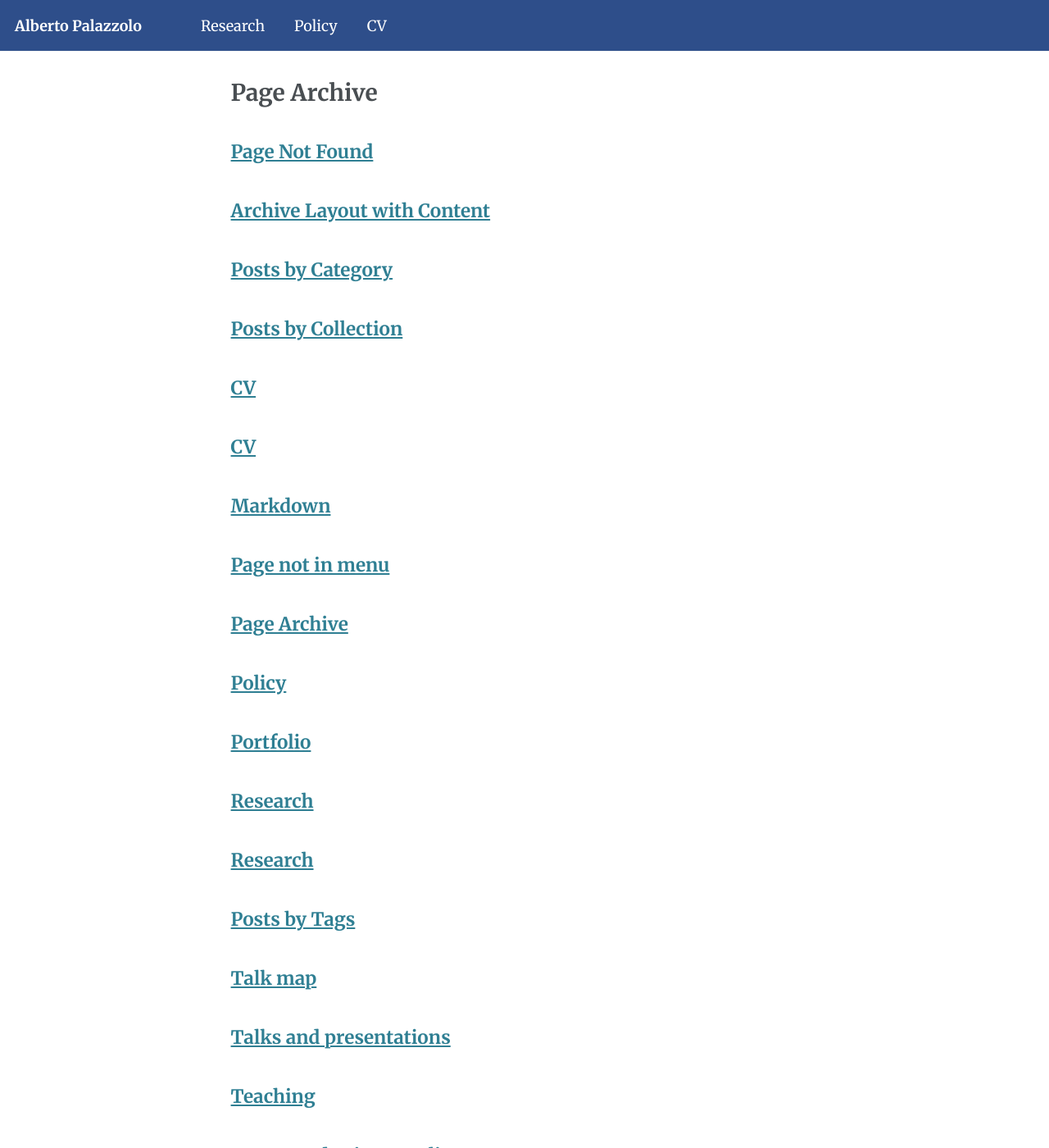
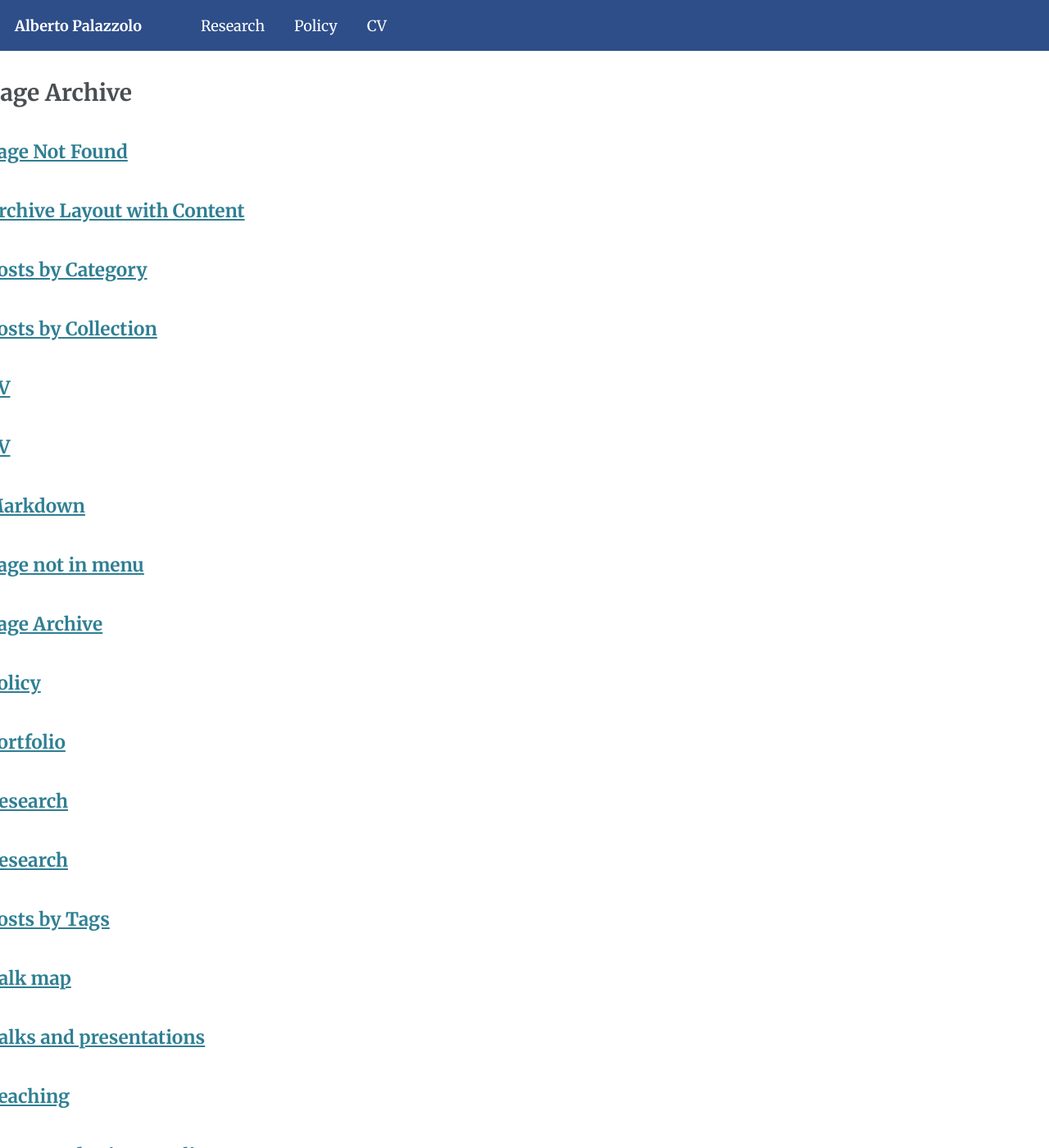
Before and after one commit to albepal/albepal.github.io, a Jekyll site: the page built from _pages/page-archive.html, in a window 1280 px wide and 1400 px high. Shown: the whole window at 82% size. Built offline with Jekyll 4.4.1, drawn with Linux system fonts in a browser that asks for light colours.

Commit message:
final update

```diff
--- a/_layouts/archive.html
+++ b/_layouts/archive.html
@@ -12,7 +12,17 @@
   {% endunless %}
 {% endif %}
 
-<div id="main" role="main">
+{% assign show_author_profile = false %}
+{% if page.author_profile or layout.author_profile %}
+  {% assign show_author_profile = true %}
+{% endif %}
+
+{% assign show_sidebar = show_author_profile %}
+{% if page.sidebar %}
+  {% assign show_sidebar = true %}
+{% endif %}
+
+<div id="main" class="{% if show_sidebar %}has-sidebar{% else %}no-sidebar{% endif %}" role="main">
   {% include sidebar.html %}
 
   <div class="archive">
--- a/_sass/layout/_page.scss
+++ b/_sass/layout/_page.scss
@@ -30,6 +30,24 @@
     .page__meta,
     .page__share {
       @include full();
+    }
+  }
+}
+
+#main.no-sidebar {
+  @include breakpoint($large) {
+    padding-left: 0;
+    margin-left: -1rem; // shift content ~1cm left on wide screens
+    margin-right: 1rem;
+
+    .page,
+    .archive {
+      float: none;
+      width: 100%;
+      max-width: none;
+      margin-left: 0;
+      margin-right: 0;
+      padding-left: 0;
     }
   }
 }
```
Also changed, not shown: _layouts/single.html (+11 -1 lines).
